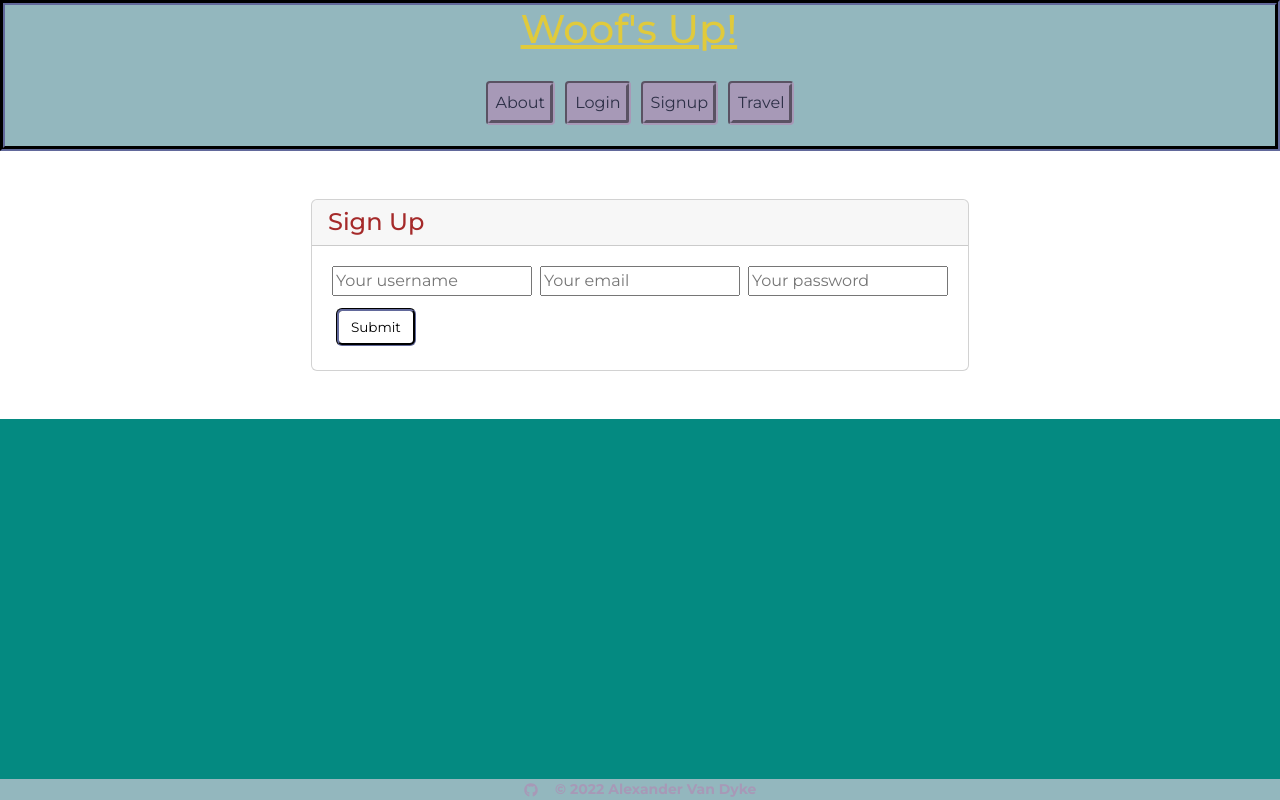
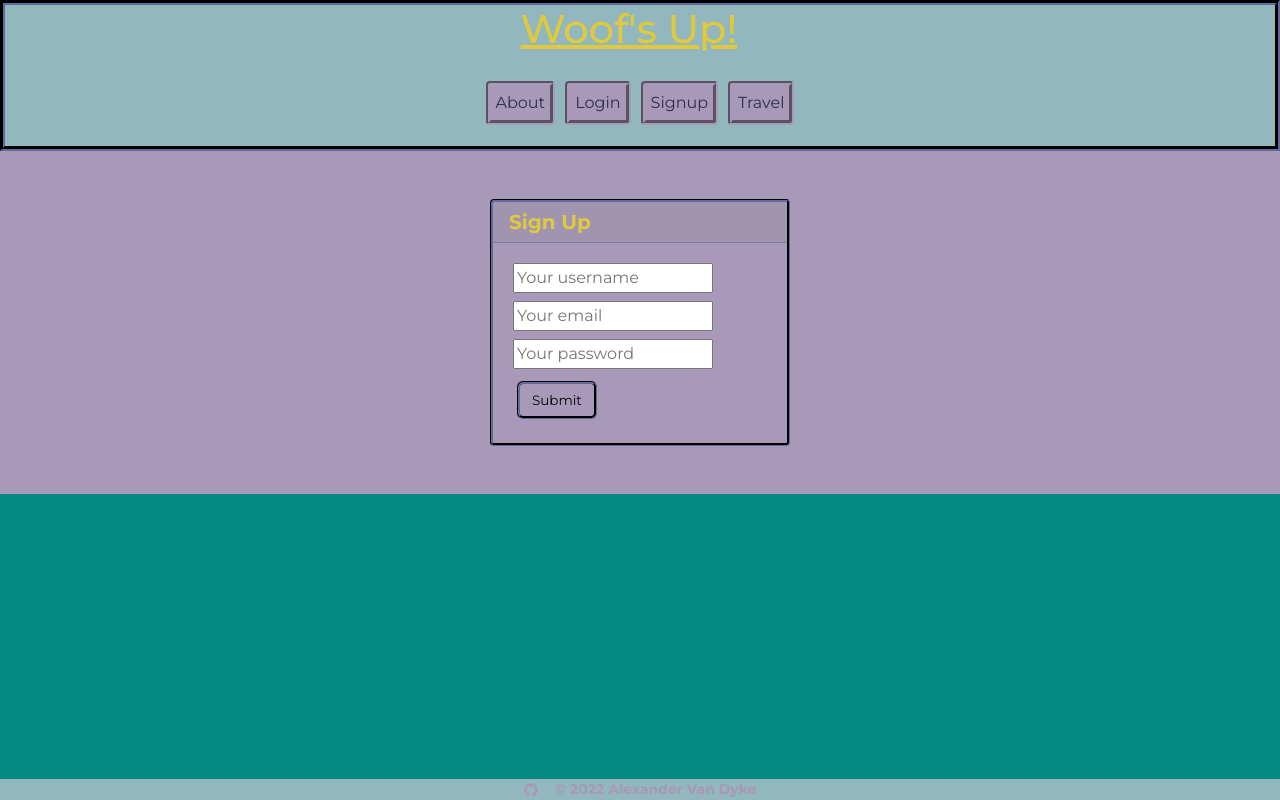
Before and after one commit to AlexandertheGreat491/Woofs_Up, a React (Create React App) app in the folder client/: page /signup in a window 1280 px wide. Built offline with nearby package versions, Linux system fonts and the light colour scheme.

Commit message:
added styling to the signup form and made the header link back to the home page

```diff
--- a/client/src/components/Header/index.js
+++ b/client/src/components/Header/index.js
@@ -13,7 +13,9 @@ function Header(props) {
   return (
     <header className="col-12 d-inline-flex pb-3">
       <div>
-        <h1>Woof's Up!</h1>
+        <Link to="/">
+        <h1 className="d-inline-flex w-100">Woof's Up!</h1>
+        </Link>
 
         <div id="nav">
           <nav className="text-center d-inline-flex flex-row">
--- a/client/src/index.css
+++ b/client/src/index.css
@@ -109,10 +109,12 @@ nav a:hover {
 }
 
 /* LoginForm page styling */
-#login {
+#login, #signup {
   width: 300px;
   justify-content: center;
   background-color: var(--quarternary);
+  border: 0.1875em groove var(--primary);
+  border-radius: 4px;
 }
 
 #login-text {
@@ -134,6 +136,16 @@ nav a:hover {
   color: var(--tertiary);
 }
 
+#signheader {
+  font-size: 1.25em;
+  font-weight: 700;
+  color: var(--tertiary);
+}
+
+.sign {
+  background-color: var(--quarternary);
+}
+
 /* footer styling */
 footer {
   color: var(--quarternary);
--- a/client/src/pages/SignUpForm.js
+++ b/client/src/pages/SignUpForm.js
@@ -36,9 +36,9 @@ const SignUpForm = () => {
   };
 
   return (
-    <main className="d-flex flex-row justify-content-center">
+    <main className="sign d-flex flex-row justify-content-center">
       <div id="signup" className="card m-5">
-        <h4 id="signheader" style={{ color: "brown" }} className="card-header">
+        <h4 id="signheader" className="card-header">
           Sign Up
         </h4>
         <div className="card-body">
```
